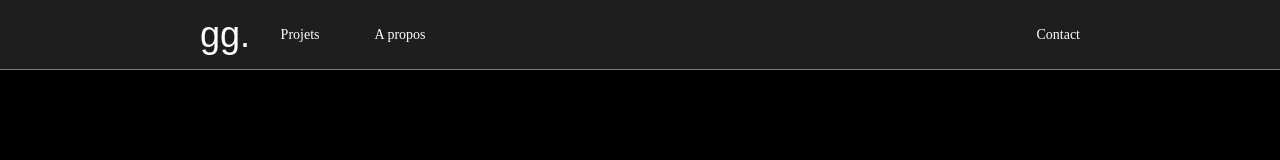
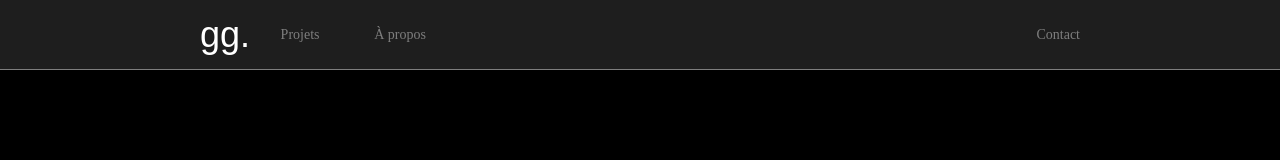
Before and after one commit to Gerald433/portFolio, a React (Create React App) app: page / in a window 1280 px wide. Shown: the top 160 px of the page. Built offline with nearby package versions, Linux system fonts and the light colour scheme.

Commit message:
Improve the header

```diff
--- a/src/components/Header.js
+++ b/src/components/Header.js
@@ -8,11 +8,13 @@ function Header() {
         <span className={`${styles.icon} d-flex align-items-center`}>gg.</span>
         <ul className="d-flex align-items-center">
           <li>Projets</li>
-          <li>A propos</li>
+          <li>À propos</li>
         </ul>
       </div>
 
-      <span className={`${styles.contact} d-flex align-items-center`}>Contact</span>
+      <span className={`${styles.contact} d-flex align-items-center`}>
+        Contact
+      </span>
     </header>
   );
 }
--- a/src/components/Header.module.scss
+++ b/src/components/Header.module.scss
@@ -1,24 +1,33 @@
 header {
   height: 70px;
-  color: var(--white-100);
+  color: var(--white-50);
   padding-left: 200px;
   background-color: var(--white-12);
   border-bottom: solid var(--white-50) 1px;
 
   .icon {
     font-size: 36px;
+    color: var(--white-100);
   }
 
   li {
     width: 100px;
     text-align: center;
-    // color: blue;
     font-family: gt planar;
     font-size: 14px;
+    &:hover {
+      cursor: pointer;
+      color: var(--white-100);
+    }
   }
   .contact {
     margin-right: 200px;
     font-family: gt planar;
     font-size: 14px;
+    // color: var(--white-50);
+    &:hover {
+      cursor: pointer;
+      color: var(--white-100);
+    }
   }
 }
```
